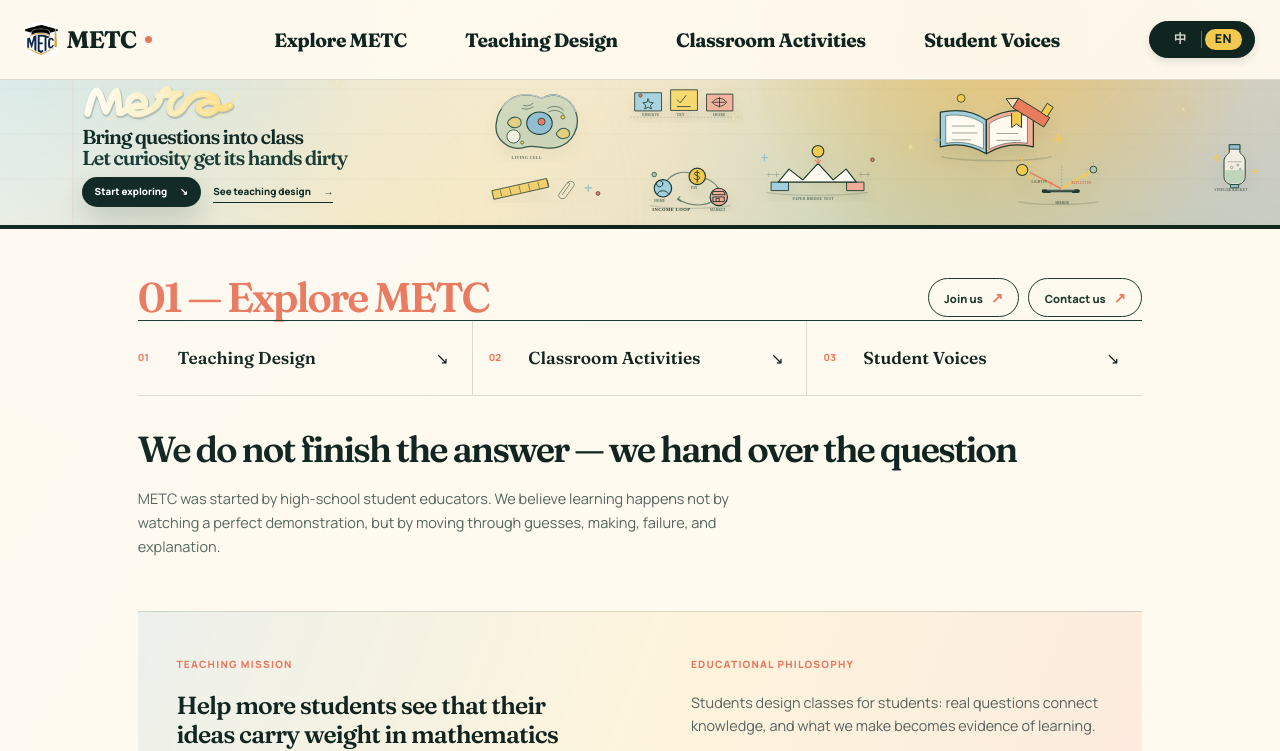
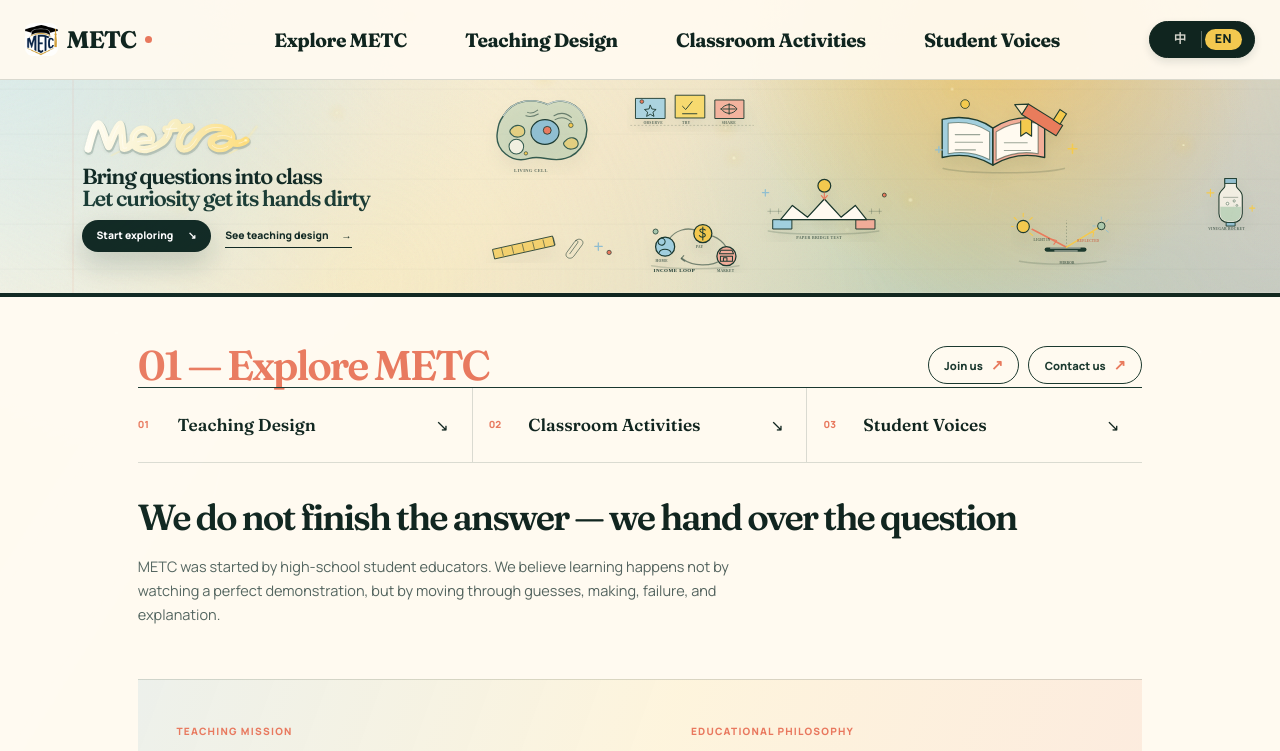
Before and after one commit to Han-chh/METC-website, a Next.js app: page /METC-website/ in a window 1280 px wide. Shown: the top 751 px of the page. Built offline with nearby package versions, Linux system fonts and the light colour scheme.

Commit message:
style: expand homepage cover and rebalance sketches

```diff
--- a/app/homepage.css
+++ b/app/homepage.css
@@ -1005,25 +1005,25 @@ button, a { -webkit-tap-highlight-color: transparent; }
    cover's visual map intact rather than cropping the lower row. */
 @media (min-width: 761px) {
   .hero-section {
-    height: 29.17svh;
-    min-height: 250px;
-    max-height: 325px;
-    padding: 91px 56px 14px;
+    height: 37.92svh;
+    min-height: 325px;
+    max-height: 423px;
+    padding: 106px 56px 18px;
   }
-  .hero-logo-stage { width: min(185px, 18vw); margin-bottom: 3px; }
-  .hero-title-wrap h1 { max-width: 355px; font-size: clamp(1.2rem, 1.75vw, 1.8rem); line-height: 1.02; }
-  .hero-actions { gap: 14px; }
-  .hero-actions .button { min-height: 33px; padding: 0 14px; gap: 14px; font-size: .68rem; }
-  .hero-actions .text-link { font-size: .68rem; }
+  .hero-logo-stage { width: min(205px, 20vw); margin-bottom: 5px; }
+  .hero-title-wrap h1 { max-width: 400px; font-size: clamp(1.3rem, 1.9vw, 2.1rem); line-height: 1.02; }
+  .hero-actions { gap: 16px; }
+  .hero-actions .button { min-height: 36px; padding: 0 16px; gap: 16px; font-size: .72rem; }
+  .hero-actions .text-link { font-size: .72rem; }
 
-  .hero-cell { top: 38%; left: 38%; width: min(116px, 9.1vw); }
-  .hero-note-strip { top: 38%; left: 49%; width: min(131px, 10.3vw); }
-  .hero-books { top: 36%; left: 72%; right: auto; width: min(165px, 12.9vw); }
-  .hero-bridge-lab { top: 61%; left: 59%; width: min(139px, 10.9vw); }
-  .hero-rocket { top: 61%; right: .5%; left: auto; width: min(86px, 6.7vw); }
-  .hero-supplies { bottom: 10%; left: 38%; width: min(131px, 10.3vw); }
-  .hero-economy { bottom: 6%; left: 50%; width: min(112px, 8.8vw); }
-  .hero-optics { right: auto; bottom: 8%; left: 79%; width: min(105px, 8.2vw); }
+  .hero-cell { top: 31%; left: 38%; width: min(128px, 10vw); }
+  .hero-note-strip { top: 31%; left: 49%; width: min(145px, 11.3vw); }
+  .hero-books { top: 29%; left: 72%; right: auto; width: min(182px, 14.2vw); }
+  .hero-bridge-lab { top: 58%; left: 59%; width: min(153px, 12vw); }
+  .hero-rocket { top: 58%; right: .5%; left: auto; width: min(95px, 7.4vw); }
+  .hero-supplies { bottom: 10%; left: 38%; width: min(144px, 11.3vw); }
+  .hero-economy { bottom: 7%; left: 50%; width: min(123px, 9.6vw); }
+  .hero-optics { right: auto; bottom: 9%; left: 79%; width: min(115px, 9vw); }
 }
 
 /* Refreshing the page redraws the illustrations in a short, staggered
@@ -1056,25 +1056,25 @@ button, a { -webkit-tap-highlight-color: transparent; }
 
 @media (max-width: 760px) {
   .hero-section {
-    height: 28.5svh;
-    min-height: 240px;
-    max-height: 270px;
-    padding: 106px 20px 12px;
+    height: 37.05svh;
+    min-height: 312px;
+    max-height: 351px;
+    padding: 116px 20px 18px;
   }
-  .hero-logo-stage { width: min(145px, 42vw); margin-bottom: 2px; }
-  .hero-title-wrap h1 { max-width: 235px; font-size: clamp(1.16rem, 5.1vw, 1.45rem); }
-  .hero-actions { gap: 12px; }
-  .hero-actions .button { min-height: 31px; padding: 0 12px; gap: 11px; font-size: .64rem; }
-  .hero-actions .text-link { font-size: .63rem; }
+  .hero-logo-stage { width: min(160px, 46vw); margin-bottom: 3px; }
+  .hero-title-wrap h1 { max-width: 255px; font-size: clamp(1.22rem, 5.4vw, 1.55rem); }
+  .hero-actions { gap: 13px; }
+  .hero-actions .button { min-height: 33px; padding: 0 13px; gap: 12px; font-size: .67rem; }
+  .hero-actions .text-link { font-size: .66rem; }
 
-  .hero-cell { top: 45%; left: 54%; width: 44px; }
-  .hero-note-strip { top: 43%; left: 68%; width: 59px; }
-  .hero-books { top: 42%; right: 3%; left: auto; width: 84px; }
-  .hero-bridge-lab { top: 66%; left: 54%; width: 68px; }
-  .hero-optics { top: auto; right: 19%; bottom: 6%; left: auto; width: 50px; }
-  .hero-rocket { top: 65%; right: 3%; bottom: auto; left: auto; width: 39px; }
-  .hero-economy { bottom: 4%; left: 62%; width: 57px; }
-  .hero-supplies { bottom: 4%; left: 48%; width: 62px; }
+  .hero-cell { top: 39%; left: 54%; width: 48px; }
+  .hero-note-strip { top: 38%; left: 68%; width: 65px; }
+  .hero-books { top: 36%; right: 3%; left: auto; width: 92px; }
+  .hero-bridge-lab { top: 63%; left: 54%; width: 75px; }
+  .hero-optics { top: auto; right: 19%; bottom: 7%; left: auto; width: 55px; }
+  .hero-rocket { top: 62%; right: 3%; bottom: auto; left: auto; width: 43px; }
+  .hero-economy { bottom: 5%; left: 62%; width: 63px; }
+  .hero-supplies { bottom: 5%; left: 48%; width: 68px; }
 }
 
 /* Navigation returns to the editorial underline cue: the coral rule grows
```
